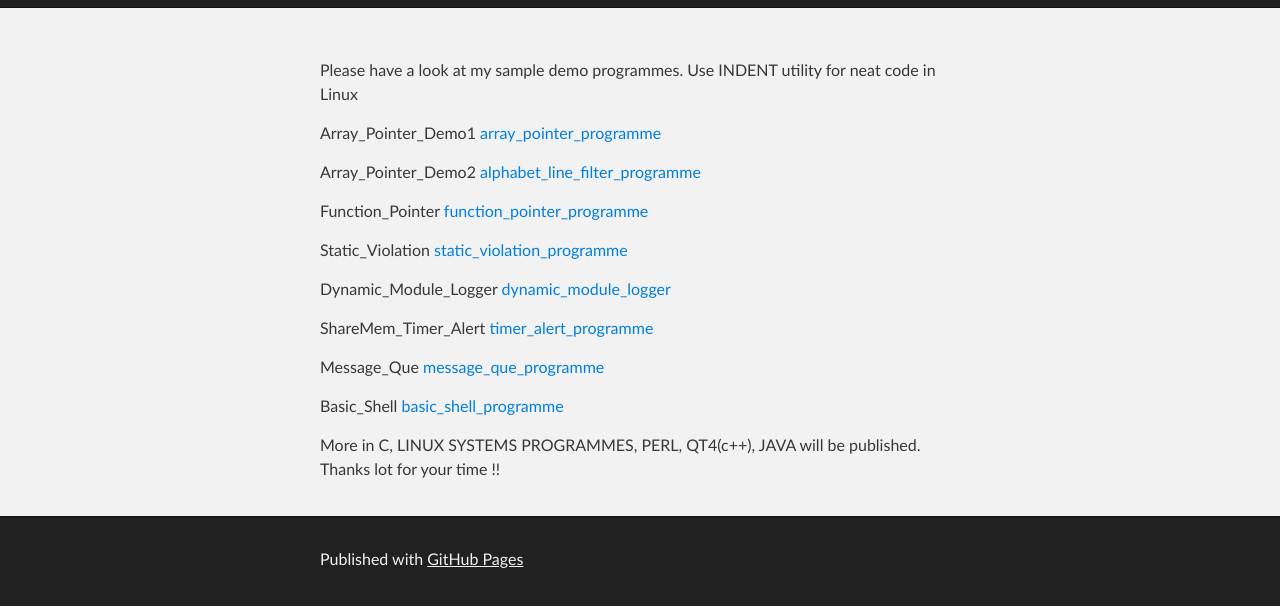
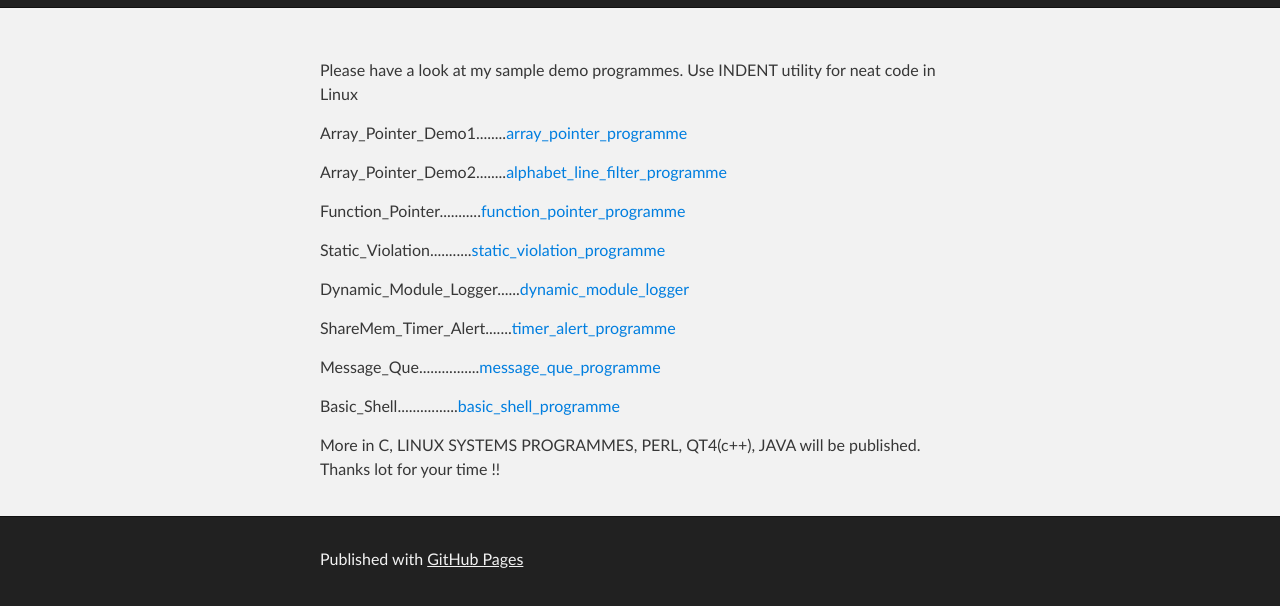
Before and after one commit to gardennagesh/gardennagesh.github.io, a plain HTML site: page index.html in a window 1280 px wide. Shown: the part 311-917 px from the top of the page. Drawn offline with Linux system fonts and the light colour scheme.

Commit message:
Update index.html

```diff
--- a/index.html
+++ b/index.html
@@ -27,14 +27,14 @@
     <div id="main_content_wrap" class="outer">
       <section id="main_content" class="inner">
         <p>Please have a look at my sample demo programmes. Use INDENT utility for neat code in Linux</p>
-<p>Array_Pointer_Demo1 <a href="http://gardennagesh.github.io/array_pointer_programme.html">array_pointer_programme</a></p>
-<p>Array_Pointer_Demo2 <a href="http://gardennagesh.github.io/alphabet_programme.html">alphabet_line_filter_programme</a></p>
-<p>Function_Pointer <a href="http://gardennagesh.github.io/function_pointer.html">function_pointer_programme</a></p>
-<p>Static_Violation <a href="http://gardennagesh.github.io/static_violation.html">static_violation_programme</a></p>
-<p>Dynamic_Module_Logger <a href="http://gardennagesh.github.io/dynamic_logger.html">dynamic_module_logger</a></p>
-<p>ShareMem_Timer_Alert <a href="http://gardennagesh.github.io/timer_alert.html">timer_alert_programme</a></p>
-<p>Message_Que <a href="http://gardennagesh.github.io/message_que.html">message_que_programme</a></p>
-<p>Basic_Shell <a href="http://gardennagesh.github.io/basic_shell.html">basic_shell_programme</a></a></p>
+<p>Array_Pointer_Demo1........<a href="http://gardennagesh.github.io/array_pointer_programme.html">array_pointer_programme</a></p>
+<p>Array_Pointer_Demo2........<a href="http://gardennagesh.github.io/alphabet_programme.html">alphabet_line_filter_programme</a></p>
+<p>Function_Pointer...........<a href="http://gardennagesh.github.io/function_pointer.html">function_pointer_programme</a></p>
+<p>Static_Violation...........<a href="http://gardennagesh.github.io/static_violation.html">static_violation_programme</a></p>
+<p>Dynamic_Module_Logger......<a href="http://gardennagesh.github.io/dynamic_logger.html">dynamic_module_logger</a></p>
+<p>ShareMem_Timer_Alert.......<a href="http://gardennagesh.github.io/timer_alert.html">timer_alert_programme</a></p>
+<p>Message_Que................<a href="http://gardennagesh.github.io/message_que.html">message_que_programme</a></p>
+<p>Basic_Shell................<a href="http://gardennagesh.github.io/basic_shell.html">basic_shell_programme</a></a></p>
 
 <p>More in C, LINUX SYSTEMS PROGRAMMES, PERL, QT4(c++), JAVA will be published. Thanks lot for your time !!</p>
       </section>
```
